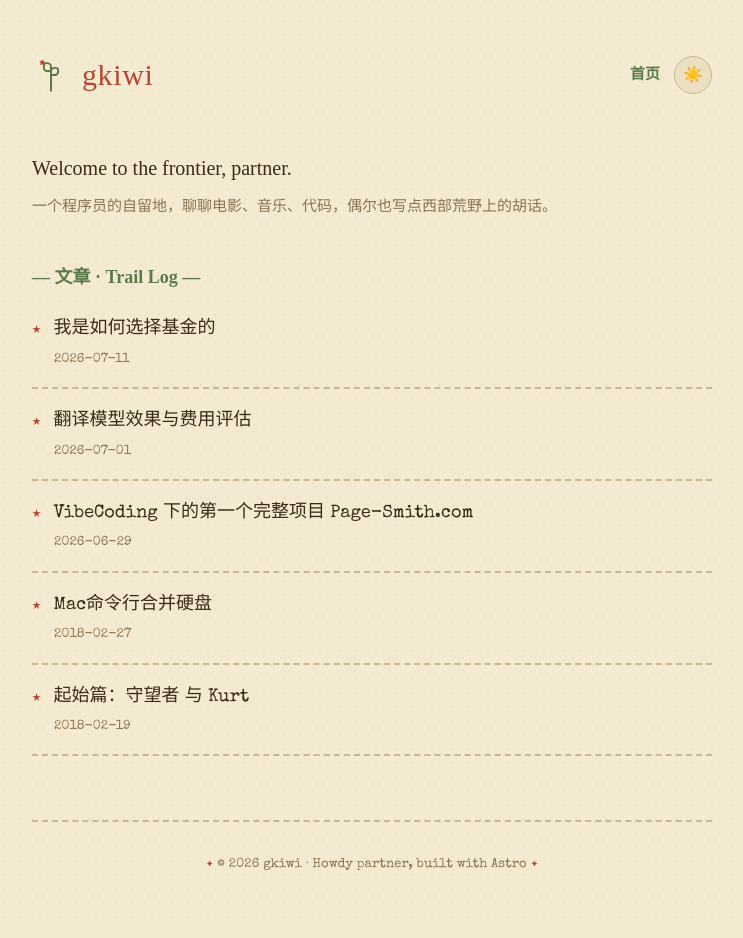
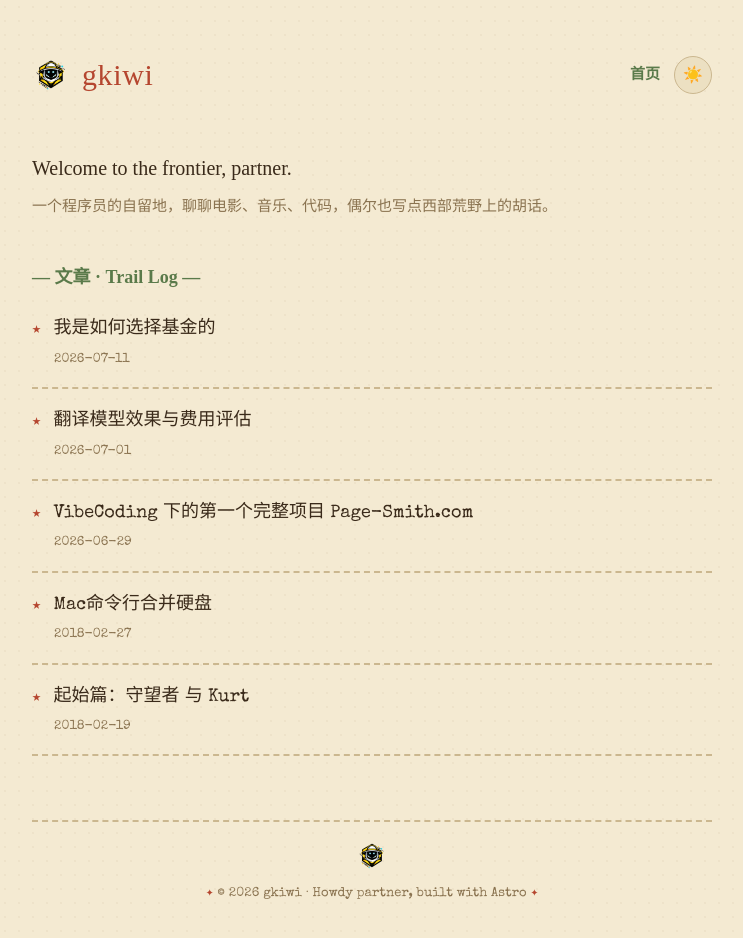
Before and after one commit to bugkiwi/bugkiwi.github.io, an Astro site: page / in a window 1280 px wide. Shown: the whole page, without its empty margins (268-1011 px from the left). Built offline with nearby package versions, Linux system fonts and the light colour scheme; Astro itself is replaced by a stand-in of ours; some packages are replaced by stand-ins of ours; a web font is replaced by a local one.

Commit message:
add icon & fix 文章url跳转问题

```diff
--- a/src/components/PlayerEngine.astro
+++ b/src/components/PlayerEngine.astro
@@ -13,12 +13,9 @@
 
   class GlobalAudio extends HTMLElement {
     connectedCallback() {
-      if (engine && engine !== this) {
-        if (engine.isConnected) {
-          this.remove();
-          return;
-        }
-      }
+      // 已有 persist 实例时，新页面里的副本交给 Astro 的 transition:persist 处理。
+      // 不能在这里 remove()——会在 swap 完成前删掉 newTarget，导致 moveBefore 报错、URL 不更新。
+      if (engine && engine !== this && engine.isConnected) return;
       engine = this;
       if (this.dataset.ready) return;
       this.dataset.ready = '1';
--- a/src/layouts/BaseLayout.astro
+++ b/src/layouts/BaseLayout.astro
@@ -12,6 +12,8 @@ interface Props {
 const { title, description } = Astro.props;
 const siteTitle = 'gkiwi';
 const fullTitle = title ? `${title} · ${siteTitle}` : siteTitle;
+const siteUrl = Astro.site ?? 'https://bugkiwi.github.io';
+const avatarUrl = new URL('/images/avatar.png', siteUrl).href;
 ---
 
 <!doctype html>
@@ -21,7 +23,11 @@ const fullTitle = title ? `${title} · ${siteTitle}` : siteTitle;
     <meta name="viewport" content="width=device-width, initial-scale=1" />
     <meta name="author" content="gkiwi" />
     {description && <meta name="description" content={description} />}
-    <link rel="icon" href="/images/favicon.png" />
+    <link rel="icon" type="image/png" sizes="32x32" href="/images/favicon.png" />
+    <link rel="icon" type="image/png" sizes="16x16" href="/images/favicon-16.png" />
+    <link rel="apple-touch-icon" href="/images/apple-touch-icon.png" />
+    <meta property="og:image" content={avatarUrl} />
+    <meta name="twitter:image" content={avatarUrl} />
     <title>{fullTitle}</title>
 
     <!-- 客户端路由：文章间软切换，让全局播放器持续播放 -->
@@ -47,20 +53,7 @@ const fullTitle = title ? `${title} · ${siteTitle}` : siteTitle;
   <body>
     <header class="site-header">
       <a href="/" class="brand" aria-label="gkiwi 首页">
-        <!-- 仙人掌 + 警长星徽 -->
-        <svg viewBox="0 0 48 48" fill="none" aria-hidden="true">
-          <path
-            d="M24 44V22M24 22V14a5 5 0 0 0-5-5h-1a3 3 0 0 0-3 3v3a4 4 0 0 0 4 4h5Zm0 4v-6a5 5 0 0 1 5-5h1a3 3 0 0 1 3 3v2a4 4 0 0 1-4 4h-5Z"
-            stroke="var(--accent-2)"
-            stroke-width="2.5"
-            stroke-linecap="round"
-            stroke-linejoin="round"
-          />
-          <path
-            d="m13 4 1.3 2.6L17 7l-2 1.9.5 2.9L13 10.4 10.5 11.8 11 8.9 9 7l2.7-.4L13 4Z"
-            fill="var(--accent)"
-          />
-        </svg>
+        <img src="/images/logo.png" alt="" width="38" height="38" aria-hidden="true" />
         <span class="site-title">gkiwi</span>
       </a>
 
@@ -87,6 +80,13 @@ const fullTitle = title ? `${title} · ${siteTitle}` : siteTitle;
     </main>
 
     <footer class="site-footer">
+      <img
+        class="site-avatar"
+        src="/images/avatar.png"
+        alt="gkiwi"
+        width="32"
+        height="32"
+      />
       <p>
         <span class="horseshoe">✦</span> © {new Date().getFullYear()} gkiwi · Howdy
         partner, built with Astro <span class="horseshoe">✦</span>
--- a/src/styles/global.css
+++ b/src/styles/global.css
@@ -100,10 +100,11 @@ a:hover {
   color: var(--fg);
 }
 
-.brand svg {
+.brand img {
   width: 38px;
   height: 38px;
   flex: none;
+  object-fit: contain;
 }
 
 .site-title {
@@ -419,12 +420,27 @@ article th:first-child {
 
 /* ---------- Footer ---------- */
 .site-footer {
+  display: flex;
+  flex-direction: column;
+  align-items: center;
+  gap: 10px;
   margin: 64px 0 32px;
   padding-top: 18px;
   border-top: 2px dashed var(--border);
   color: var(--muted);
   font-size: 13px;
   text-align: center;
+}
+
+.site-footer p {
+  margin: 0;
+}
+
+.site-avatar {
+  width: 32px;
+  height: 32px;
+  object-fit: contain;
+  border-radius: 6px;
 }
 
 .site-footer .horseshoe {
```
Also changed, not shown: public/images/apple-touch-icon.png (added), public/images/avatar.png (added), public/images/favicon-16.png (added), public/images/favicon.png, public/images/how-i-choose-funds/bond.png (added), public/images/logo.png (added), public/images/pigeon.svg (deleted).
